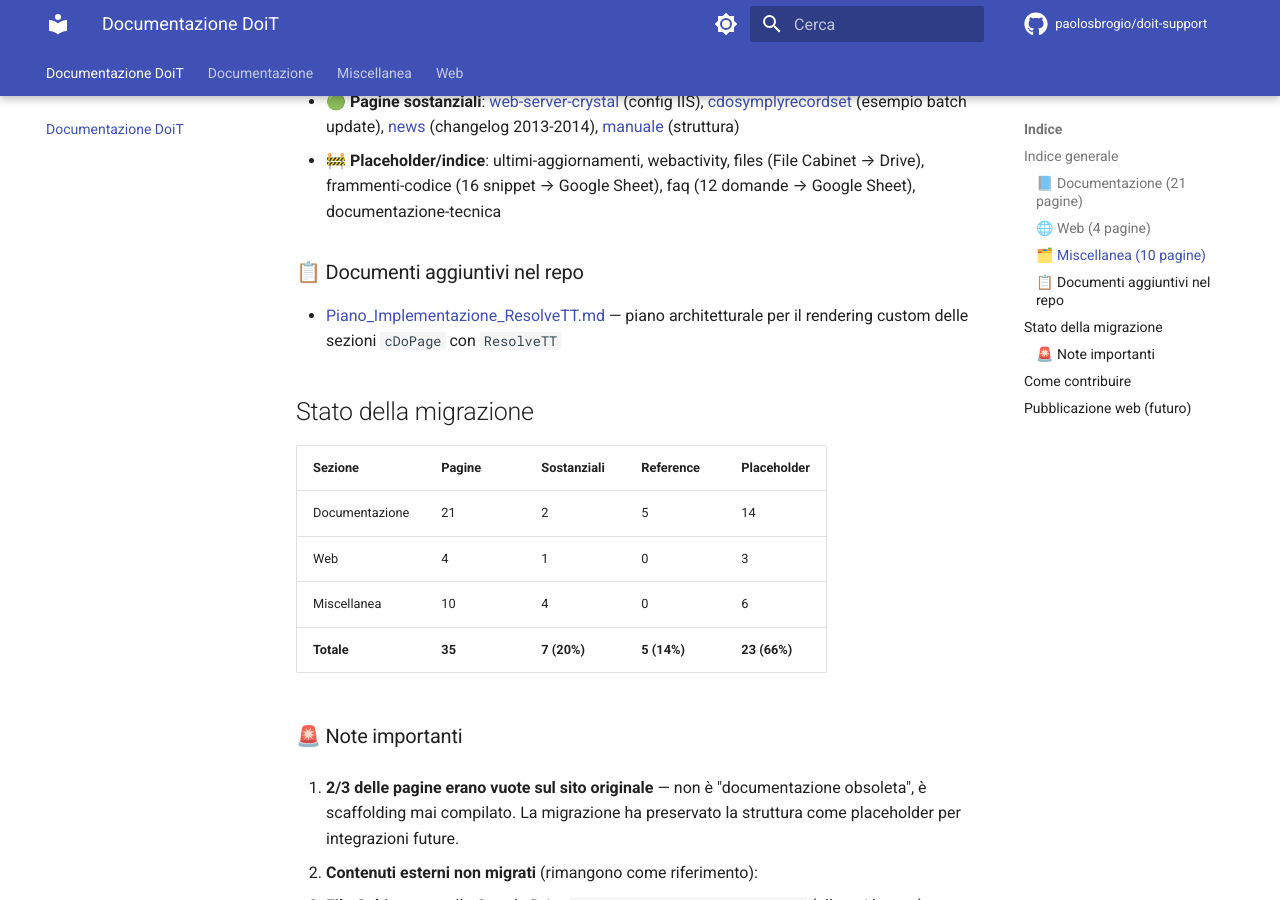
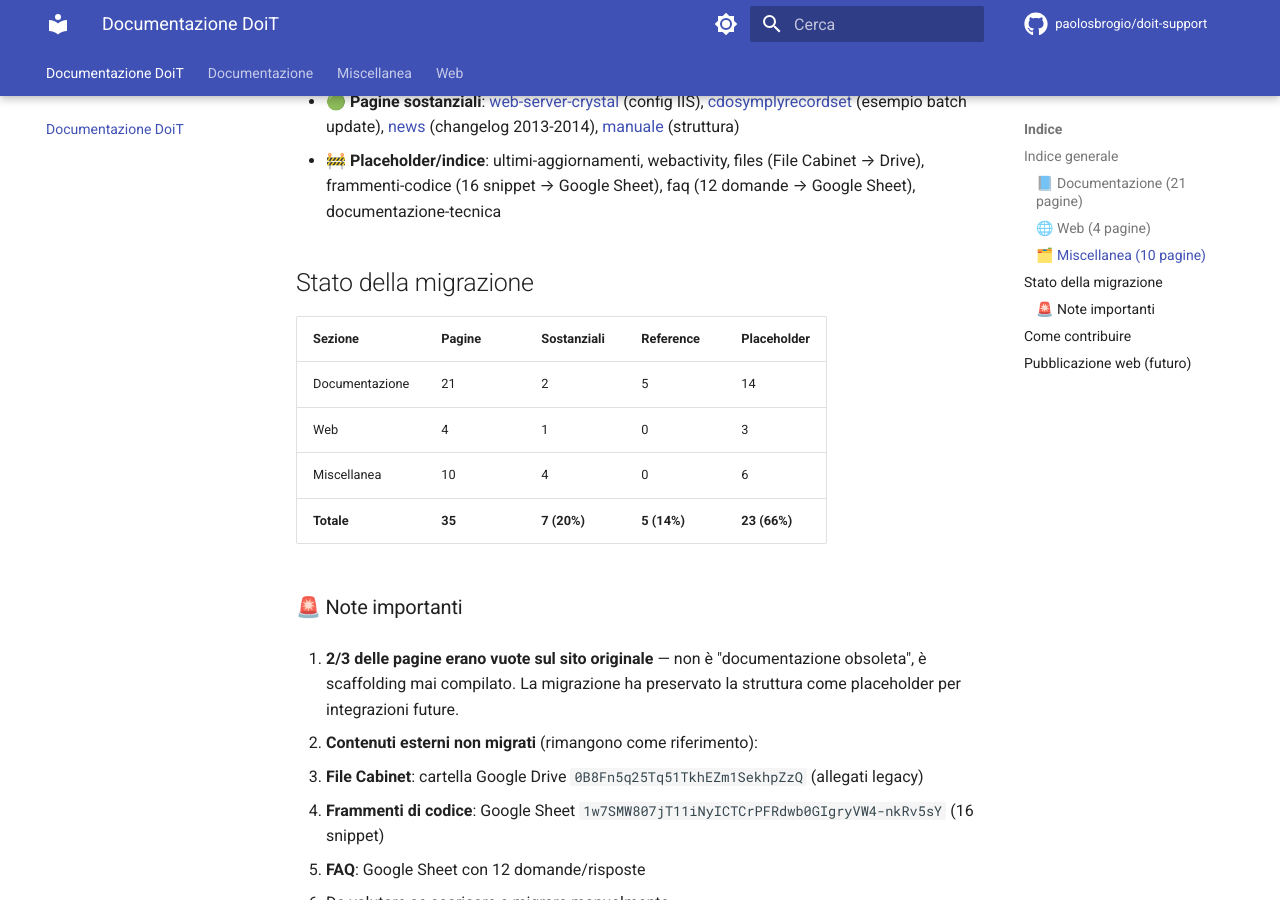
Before and after one commit to paolosbrogio/doit-support, an MkDocs documentation site: the page built from docs/index.md, in a window 1280 px wide and 900 px high, scrolled down 955 px. Built offline with MkDocs 1.6.1 and Material for MkDocs 9.7.7, drawn with Linux system fonts in a browser that asks for light colours; comment, search, counter and statistics services are not loaded.

Commit message:
fix(index): remove broken link to file outside docs scope
The link to Piano_Implementazione_ResolveTT.md pointed to a file in
the private Dolt repo, breaking mkdocs --strict build.
Removed the section as the file is not migrated to this docs repo.

```diff
--- a/docs/index.md
+++ b/docs/index.md
@@ -26,10 +26,6 @@ Risorse trasversali, FAQ, snippet, changelog.
 
 - 🟢 **Pagine sostanziali**: [web-server-crystal](./miscellanea/web-server-crystal.md) (config IIS), [cdosymplyrecordset](./miscellanea/cdosymplyrecordset.md) (esempio batch update), [news](./miscellanea/news.md) (changelog 2013-2014), [manuale](./miscellanea/manuale.md) (struttura)
 - 🚧 **Placeholder/indice**: ultimi-aggiornamenti, webactivity, files (File Cabinet → Drive), frammenti-codice (16 snippet → Google Sheet), faq (12 domande → Google Sheet), documentazione-tecnica
-
-### 📋 Documenti aggiuntivi nel repo
-
-- [Piano_Implementazione_ResolveTT.md](../Piano_Implementazione_ResolveTT.md) — piano architetturale per il rendering custom delle sezioni `cDoPage` con `ResolveTT`
 
 ## Stato della migrazione
 
```
